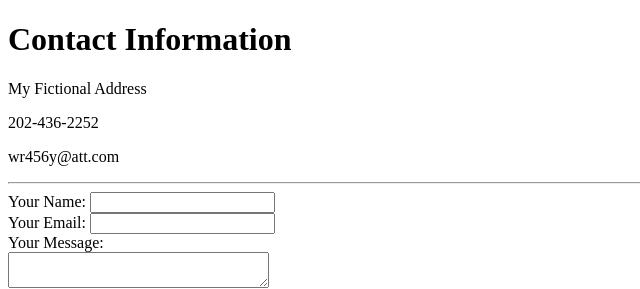
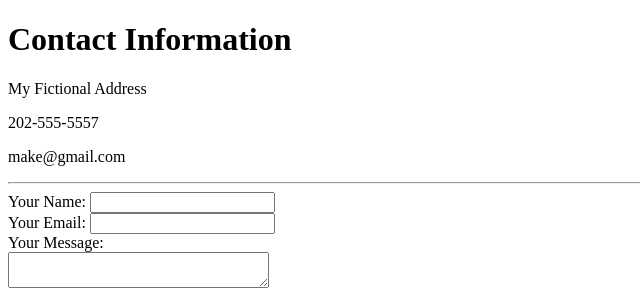
Before and after one commit to wreyes1989/cv, a plain HTML site: page Contact.html in a window 1280 px wide. Shown: the top 289 px of the page, 0-640 px from the left. Drawn offline with Linux system fonts and the light colour scheme.

Commit message:
Update Contact.html

```diff
--- a/Contact.html
+++ b/Contact.html
@@ -9,8 +9,8 @@
 <body>
     <h1>Contact Information</h1>
     <p>My Fictional Address</p>
-    <p>202-436-2252</p>
-    <p>wr456y@att.com</p>
+    <p>202-555-5557</p>
+    <p>make@gmail.com</p>
     <hr>
     <form action="mailto:reyes7964@gmail.com" method="post" enctype="text/plain"
         <label>Your Name:</label>
```
